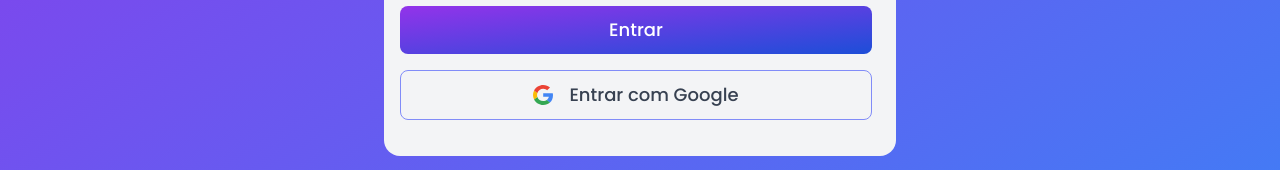
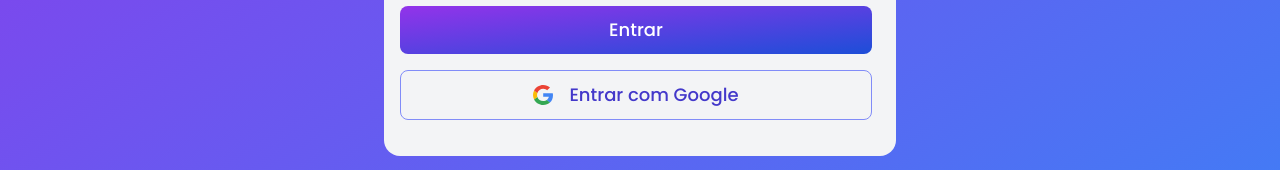
Before and after one commit to capelaum/admin-template, a Next.js app: page /login in a window 1280 px wide. Shown: the part 461-631 px from the top of the page. Built offline with nearby package versions, Linux system fonts and the light colour scheme.

Commit message:
minor update: Login Button

```diff
--- a/src/components/Login/Button.tsx
+++ b/src/components/Login/Button.tsx
@@ -10,7 +10,7 @@ export function Button({ submit, children, variant }: ButtonProps) {
   const gradient =
     variant === 'blue'
       ? 'bg-gradient-to-br hover:bg-gradient-to-bl from-purple-600 to-blue-700 text-white'
-      : 'from-gray-100 to-gray-100 text-gray-700 border border-indigo-400 hover:bg-gray-200 hover:text-gray-700 hover:border-gray-400'
+      : 'from-gray-100 to-gray-100 text-indigo-700 border border-indigo-400 hover:bg-gray-200 hover:text-indigo-900 hover:border-gray-400'
 
   return (
     <button
```
